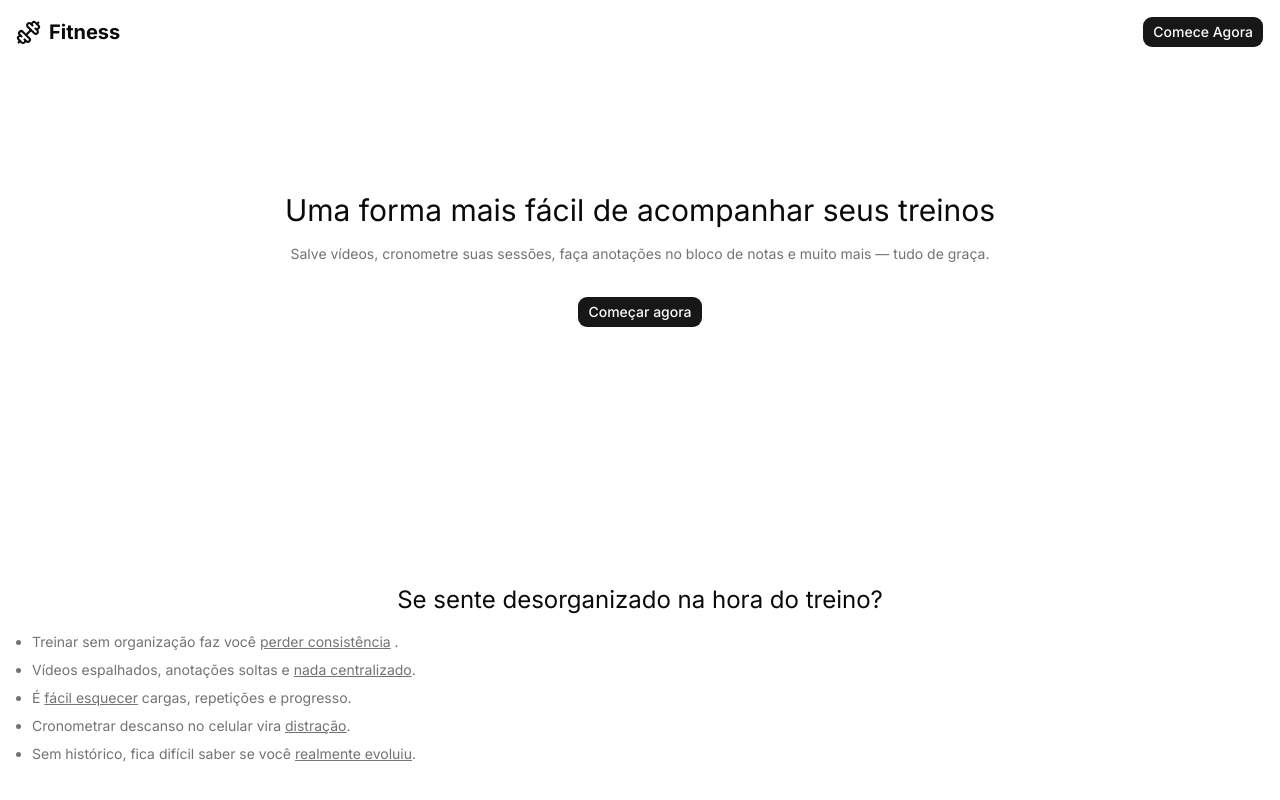
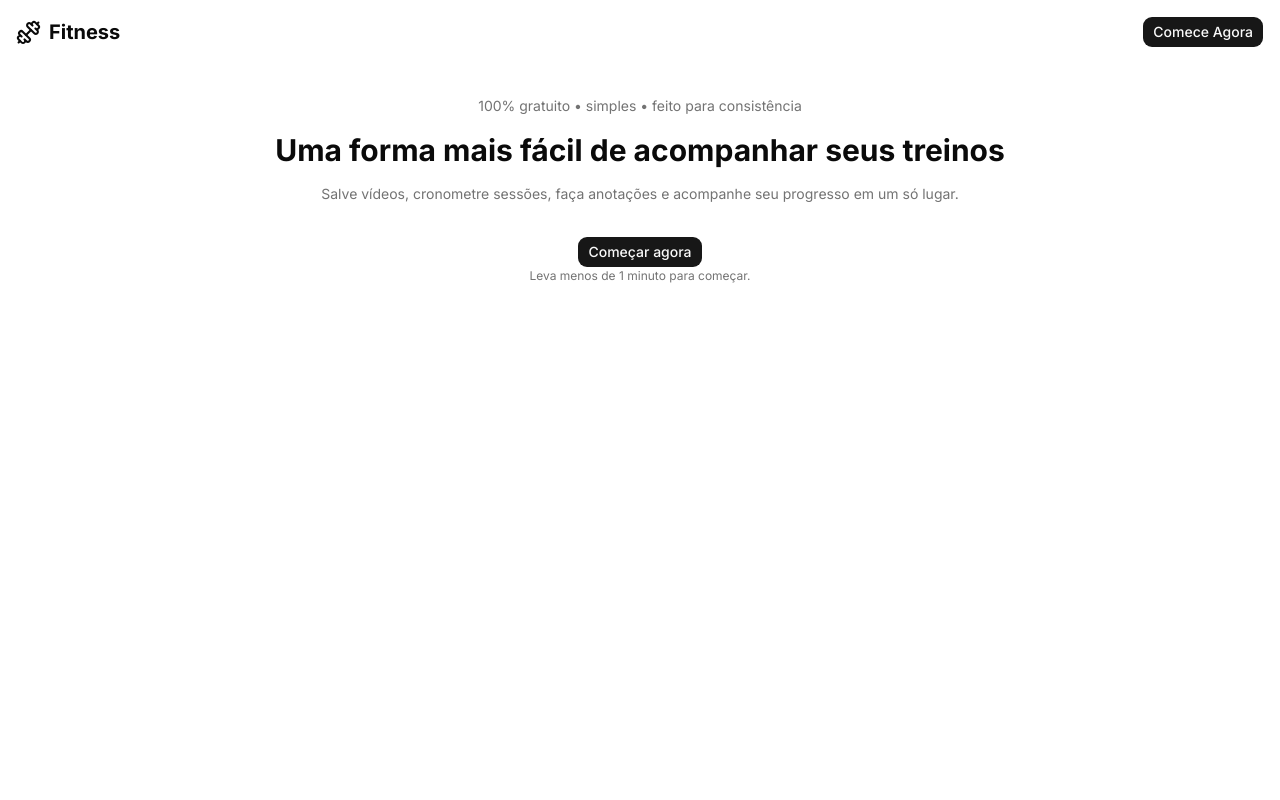
Before and after one commit to Rafhael-Augusto/fitness, a Next.js app: page / in a window 1280 px wide. Shown: the top 800 px of the page. Built offline with nearby package versions, Linux system fonts and the light colour scheme.

Commit message:
style: update hero

```diff
--- a/components/hero/index.tsx
+++ b/components/hero/index.tsx
@@ -2,20 +2,28 @@ import { Button } from "@/components/ui/button";
 
 export function Hero() {
   return (
-    <section className="pt-32 mb-64">
-      <div>
-        <h1 className="text-center text-3xl">
+    <section className="px-4 mt-8">
+      <div className="h-screen">
+        <p className="text-center text-sm text-muted-foreground mb-4">
+          100% gratuito • simples • feito para consistência
+        </p>
+
+        <h1 className="text-center text-3xl font-bold">
           Uma forma mais fácil de acompanhar seus treinos
         </h1>
 
-        <p className="text-center text-muted-foreground mt-4 text-sm px-2">
-          Salve vídeos, cronometre suas sessões, faça anotações no bloco de
-          notas e muito mais — tudo de graça.
+        <p className="text-center text-muted-foreground mt-4 text-sm">
+          Salve vídeos, cronometre sessões, faça anotações e acompanhe seu
+          progresso em um só lugar.
         </p>
 
         <div className="flex justify-center mt-8">
-          <Button className="">Começar agora</Button>
+          <Button>Começar agora</Button>
         </div>
+
+        <p className="text-center text-xs text-muted-foreground">
+          Leva menos de 1 minuto para começar.
+        </p>
       </div>
     </section>
   );
```
